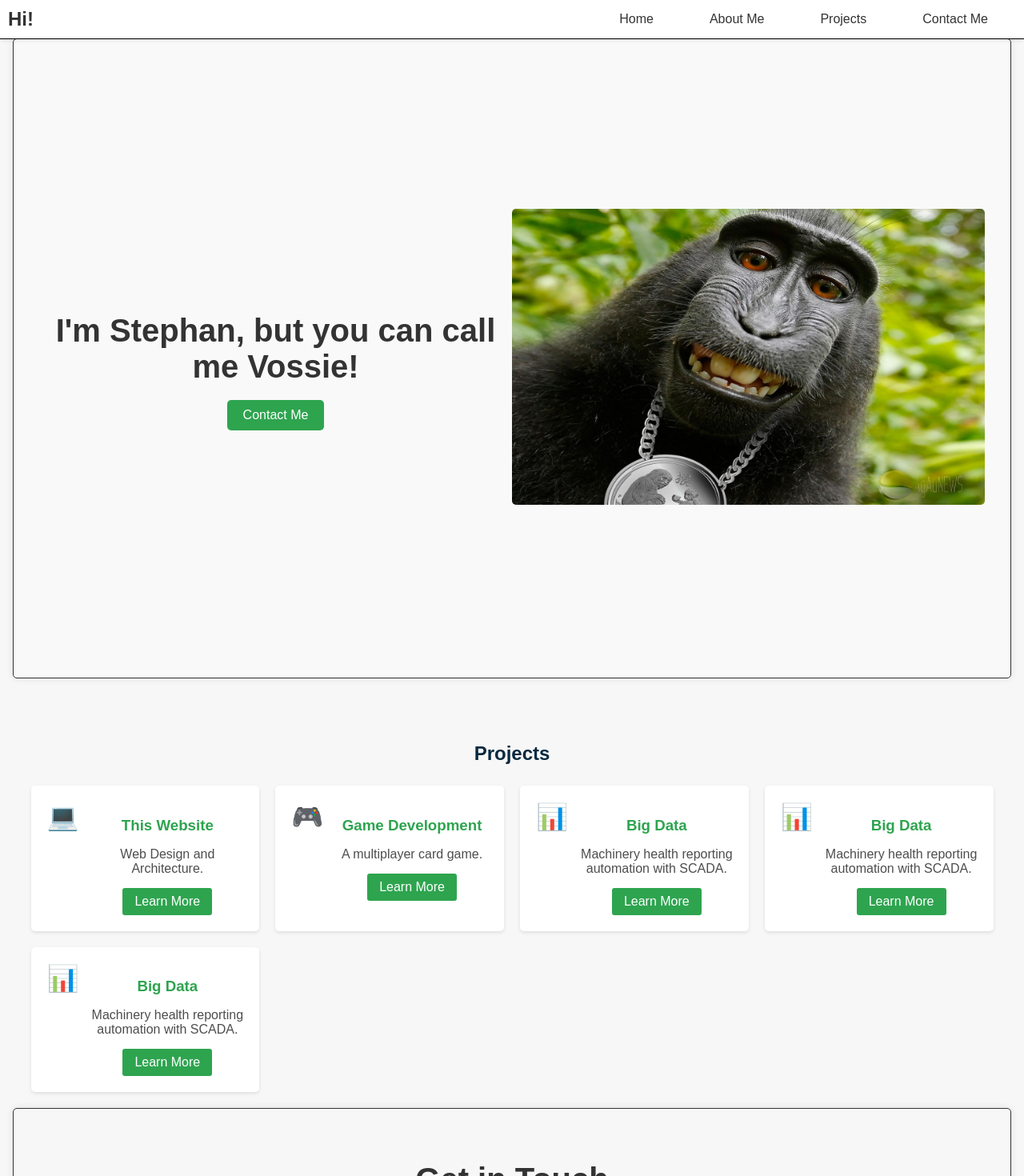
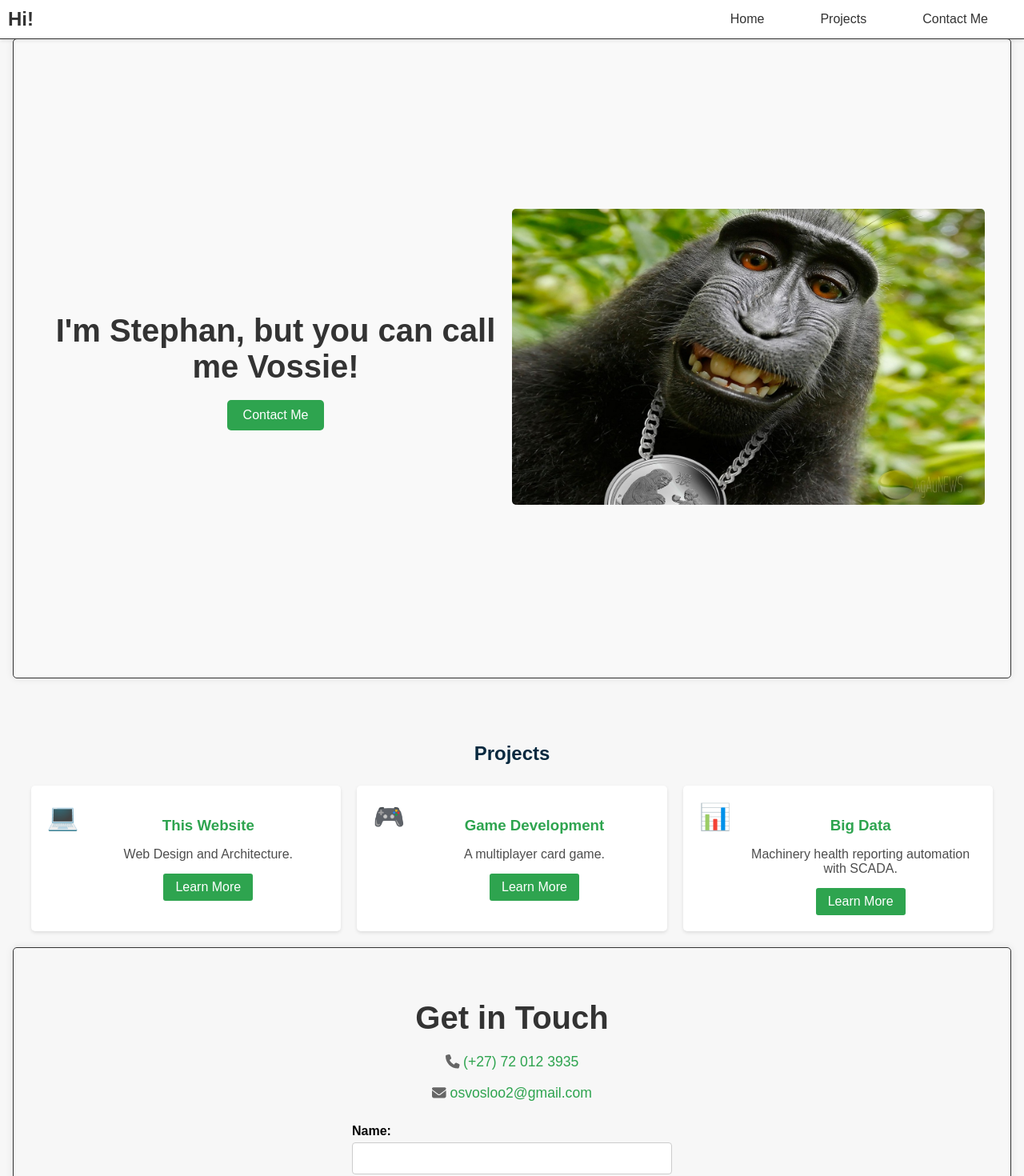
Before and after one commit to Osvosloo/Portfolio, a React (Vite) app: page / in a window 1280 px wide. Shown: the top 1470 px of the page at 80% size. Built offline with nearby package versions, Linux system fonts and the light colour scheme.

Commit message:
minor ui updates

```diff
--- a/index.html
+++ b/index.html
@@ -11,7 +11,7 @@
     <title>Portfolio</title>
   </head>
   <body>
-    <div id="root"></div>
+    <div id="root">Loading...</div>
     <script type="module" src="/src/main.jsx"></script>
   </body>
 </html>
--- a/src/components/Footer.jsx
+++ b/src/components/Footer.jsx
@@ -8,20 +8,19 @@ const Footer = () => {
       <p>&copy; 2024 Vossie. </p>
       <div className="social-icons">
         <a
-          href="https://twitter.com/YourCompany"
+          href="https://twitter.com/"
           target="_blank"
           rel="noopener noreferrer"
         >
           <FontAwesomeIcon icon={faXTwitter} />
         </a>
         <a
-          href="https://linkedin.com/company/YourCompany"
+          href="https://linkedin.com/"
           target="_blank"
           rel="noopener noreferrer"
         >
           <FontAwesomeIcon icon={faLinkedin} />
         </a>
-        {/* Add more social media icons as needed */}
       </div>
     </footer>
   );
--- a/src/components/Header.jsx
+++ b/src/components/Header.jsx
@@ -1,4 +1,4 @@
-import React, { useState } from "react";
+import React, { useState, useEffect } from "react";
 import { Link } from "react-scroll";
 import ".././styles/Header.css";
 
@@ -13,31 +13,19 @@ function Header() {
     <header className="header">
       <div className="greeting">Hi!</div>
       <nav className="nav">
-        {/* Responsive Menu Toggle Button */}
         <button className="menu-toggle" onClick={toggleMenu}>
           {isMenuOpen ? (
-            <div className="close-icon">X</div> // Close icon when menu is open
+            <div className="close-icon">X</div>
           ) : (
-            <div className="burger-icon">&#9776;</div> // Burger icon when menu is closed
+            <div className="burger-icon">&#9776;</div>
           )}
         </button>
 
-        {/* Navigation Links */}
         <ul className={`nav-list ${isMenuOpen ? "active" : ""}`}>
           <li className="nav-item">
             <Link to="hero" smooth={true} duration={400} onClick={toggleMenu}>
               Home
             </Link>{" "}
-          </li>
-          <li className="nav-item">
-            <Link
-              to="about-me"
-              smooth={true}
-              duration={400}
-              onClick={toggleMenu}
-            >
-              About Me
-            </Link>
           </li>
           <li className="nav-item">
             <Link
--- a/src/components/Projects.jsx
+++ b/src/components/Projects.jsx
@@ -1,5 +1,5 @@
 import React from "react";
-import "../styles/Projects.css"; // Update the path if needed
+import "../styles/Projects.css";
 
 const projects = [
   {
@@ -22,20 +22,6 @@ const projects = [
     symbol: "📊",
     description: "Machinery health reporting automation with SCADA.",
     link: "https://example.com/project3",
-  },
-  {
-    id: 4,
-    title: "Big Data",
-    symbol: "📊",
-    description: "Machinery health reporting automation with SCADA.",
-    link: "https://example.com/project4",
-  },
-  {
-    id: 5,
-    title: "Big Data",
-    symbol: "📊",
-    description: "Machinery health reporting automation with SCADA.",
-    link: "https://example.com/project5",
   },
 ];
 
--- a/src/styles/Header.css
+++ b/src/styles/Header.css
@@ -10,7 +10,7 @@
   background-color: #ffffff;
   box-shadow: 0 2px 4px rgba(0, 0, 0, 0.1);
   z-index: 1000;
-  border-bottom: 1px solid black;
+  border-bottom: 1px solid #333;
 }
 
 .greeting {
@@ -126,8 +126,10 @@
 
   .nav-item a {
     padding: 10px 15px;
+    transition: color 0.2s ease-in-out;
   }
   .nav-item a:hover {
     cursor: pointer;
+    color: grey;
   }
 }
--- a/src/styles/Projects.css
+++ b/src/styles/Projects.css
@@ -11,7 +11,8 @@
 
 .project-cards {
   display: grid;
-  grid-template-columns: repeat(auto-fill, minmax(250px, 1fr));
+  justify-content: center;
+  grid-template-columns: repeat(auto-fit, minmax(250px, 1fr));
   gap: 20px;
 }
 
```
